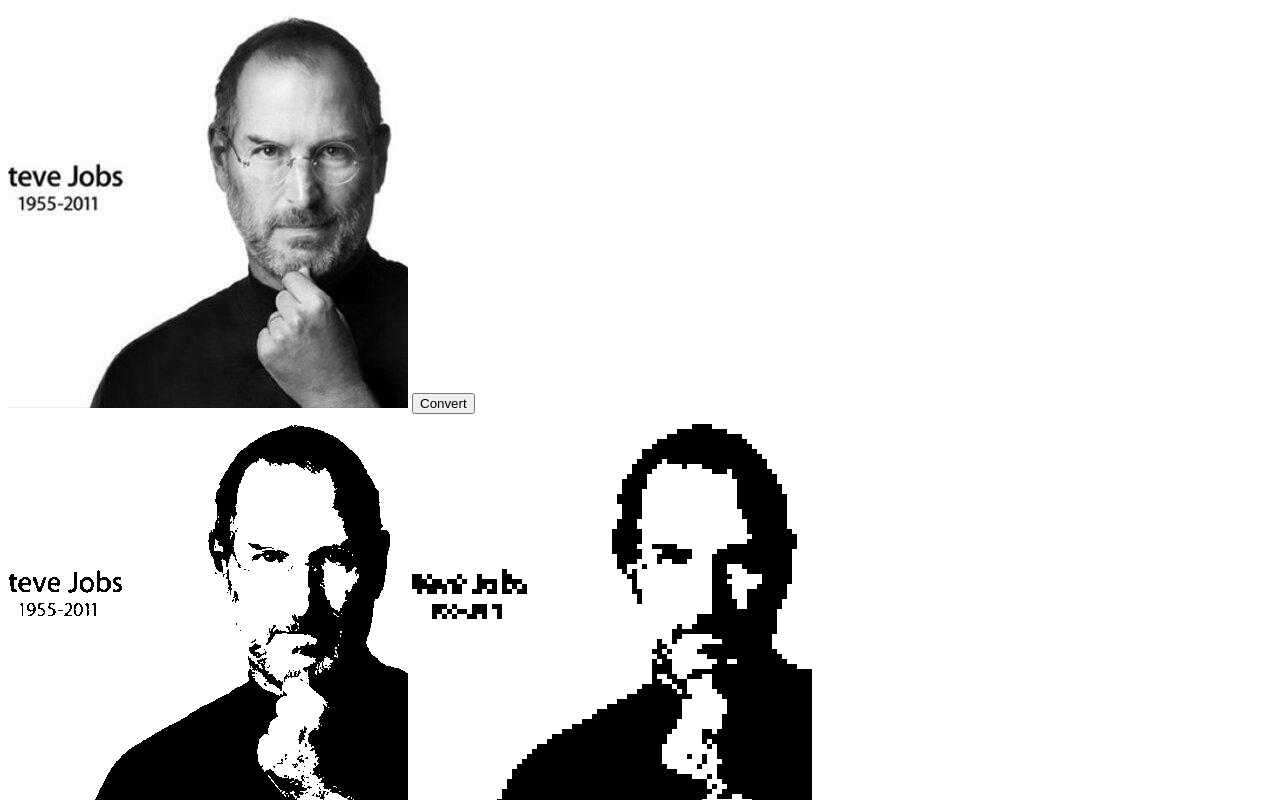
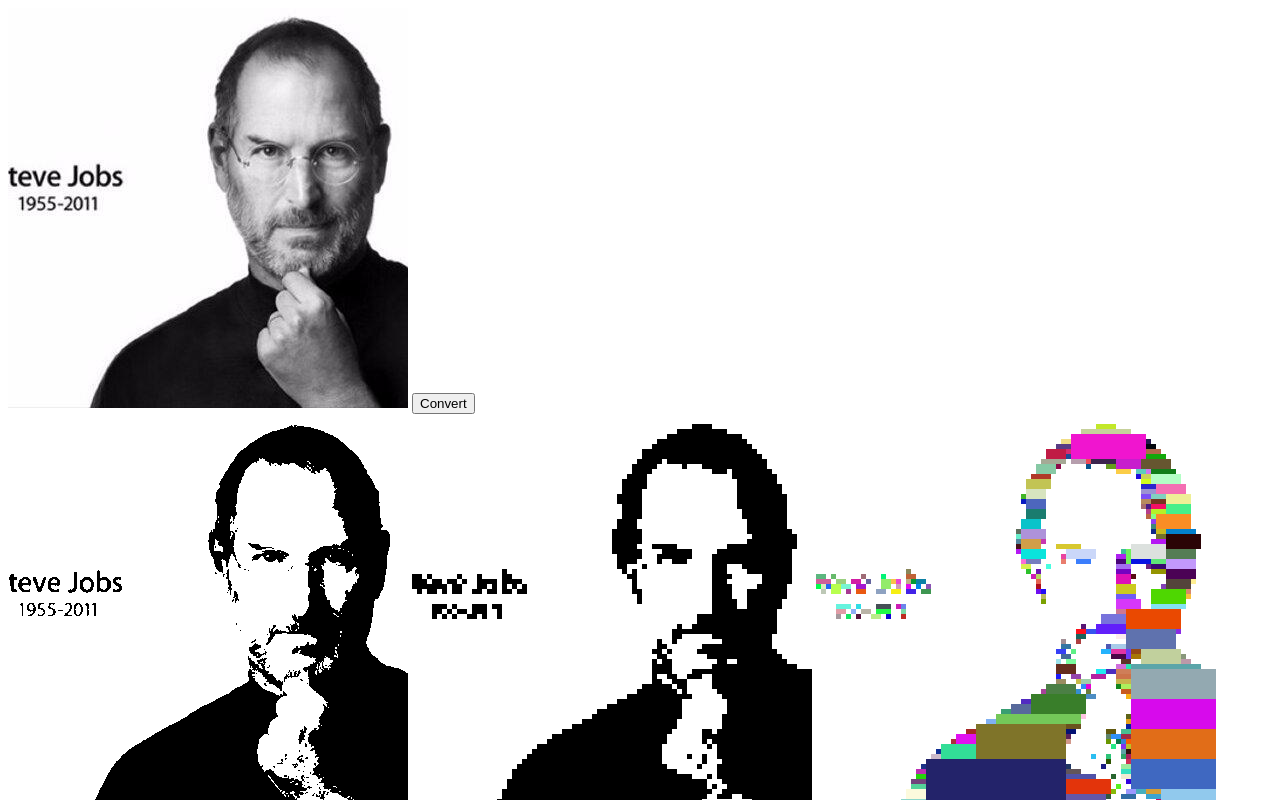
Before and after one commit to ramadimasatria/faceword, a plain HTML site: page demo/index.html in a window 1280 px wide. Both pictures are taken after a click on the button "Convert". Shown: the top 800 px of the page. Drawn offline with nearby package versions, Linux system fonts and the light colour scheme.

Commit message:
prefer 'long' than 'fat' rectangle

```diff
--- a/demo/index.html
+++ b/demo/index.html
@@ -25,7 +25,7 @@
 	<script>
 		function run () {
 			var img = document.getElementById('image'),
-          text = 'Here’s to the crazy ones. The misfits. The rebels. The troublemakers. The round pegs in the square holes. The ones who see things differently. They’re not fond of rules. And they have no respect for the status quo. You can quote them, disagree with them, glorify or vilify them. About the only thing you can’t do is ignore them. Because they change things. They invent. They imagine. They heal. They explore. They create. They inspire. They push the human race forward. Maybe they have to be crazy.How else can you stare at an empty canvas and see a work of art? Or sit in silence and hear a song that’s never been written? Or gaze at a red planet and see a laboratory on wheels? We make tools for these kinds of people. While some see them as the crazy ones, we see genius. Because the people who are crazy enough to think they can change the world, are the ones who do.';
+          text = 'apple ipod iphone ipad steve jobs mac macbook imac innovation technology ios keynote';
 
       FaceWord.run(img, text, '#canvas');
 		}
--- a/src/block-manager.js
+++ b/src/block-manager.js
@@ -70,12 +70,13 @@ FaceWord.BlockManager = (function (FaceWord) {
     var block   = {},
         x       = cell.x,
         y       = cell.y,
-        maxArea, prevWidth, width, height, i,
-        adjacentCell;
+        maxArea, maxHeight,
+        prevWidth, width, height, i;
 
     maxArea = 0;
+    maxHeight = Math.min(cell.rowWeight, Math.ceil(0.3*cell.colWeight));
     prevWidth = cell.colWeight;
-    for (var row = 0; row < cell.rowWeight; row++) {
+    for (var row = 0; row < maxHeight; row++) {
       var observedCell = matrix[y+row][x],
           observedArea;
 
@@ -151,13 +152,6 @@ FaceWord.BlockManager = (function (FaceWord) {
     // FaceWord.Debug.printMatrix(weightedMatrix, '#weighted');
   };
 
-  var compareWeight = function (a, b) {
-    var val1, val2;
-    val1 = a.colWeight * a.rowWeight;
-    val2 = b.colWeight * b.rowWeight;
-    return val2 - val1;
-  };
-
   var getMaxWeight = function (matrix) {
     var maxWeight = 0,
         cell = {},
--- a/src/core.js
+++ b/src/core.js
@@ -1,7 +1,13 @@
 var FaceWord = (function () {
+  var iter = 1;
+
   var settings = {
-    contrast:  -10,
-    blockSize: 5
+    contrast:    -10,
+    blockSize:   5,
+    minFontSize: 2,
+    maxFontSize: 16,
+    minHeight:   5,
+    minWidth:    5,
   };
 
   var canvasEl,
@@ -21,7 +27,7 @@ var FaceWord = (function () {
     for (var i = 0; i < blocks.length; i++) {
       var block = restoreBlockSize(blocks[i]);
 
-      fillText(block);
+      renderText(block);
     }
   }
 
@@ -36,57 +42,50 @@ var FaceWord = (function () {
     };
   }
 
-  function fillText (block) {
+  function renderText (block) {
     var word = wordManager.getRandomWord(),
         x = block.x,
         y = block.y,
         width = block.width,
         height = block.height,
+        fontMeasure = measureFont(word, ctx, width, height),
         fontSize,
         fontOffset;
 
-    fontSize = measureFontSize(word, ctx, width, height);
-    fontHeight = fontSize * 0.7;
+    if (!fontMeasure) return;
+
+    fontSize = fontMeasure[0];
+    fontWidth = fontMeasure[1];
+    fontHeight = fontSize * 0.8;
 
     ctx.font = fontSize + 'px serif';
     ctx.fillText(word, x, y+fontHeight, width);
 
-    // Run the function again if there's an extra space
-    var extraHeight = height - fontHeight,
-        extraBlock;
+    // Return optimal font size
+    function measureFont (word, ctx, maxWidth, maxHeight) {
+        var size = settings.minFontSize,
+            wDiff,
+            textWidth,
+            maxTextWidth;
 
-    if (extraHeight > 10) {
-        extraBlock = {
-            x:      block.x,
-            y:      block.y + fontHeight + 2, // add some extra pixel
-            width:  block.width,
-            height: extraHeight
-        };
-        fillText(extraBlock);
-    }
-
-    // Return optimal font size
-    function measureFontSize (word, ctx, maxWidth, maxHeight) {
-        var size = 4,
-            wDiff,
-            textWidth;
 
         ctx.font = size + 'px serif';
         textWidth = ctx.measureText(word).width;
         wDiff = maxWidth - textWidth;
 
         if (wDiff < 0) {
-            return size;
+            return false;
         }
 
-        while(wDiff > 0){
-            size += 2;
-            ctx.font = size + 'px serif';
-            textWidth = ctx.measureText(word).width;
-            wDiff = maxWidth - textWidth;
+        while(wDiff > 0 && size < maxHeight){
+          maxTextWidth = textWidth;
+
+          size += 1;
+          ctx.font = size + 'px serif';
+          textWidth = ctx.measureText(word).width;
+          wDiff = maxWidth - textWidth;
         }
-
-        return size - 2;
+        return [size - 1, maxTextWidth];
     }
   }
 
--- a/src/image-processor.js
+++ b/src/image-processor.js
@@ -124,7 +124,7 @@ FaceWord.ImageProcessor = (function (FaceWord) {
       blockSize: blockSize,
     };
 
-    FaceWord.Debug.printMatrix(matrix.data, '#matrix');
+    // FaceWord.Debug.printMatrix(matrix.data, '#matrix');
   };
 
   return {
--- a/src/word-manager.js
+++ b/src/word-manager.js
@@ -8,8 +8,8 @@ FaceWord.WordManager = (function (FaceWord) {
   var getRandomWord = function () {
     var word = wordPool[Math.floor(Math.random()*wordPool.length)];
 
-    if (word.length >= 3)
-        return word.toLowerCase();
+    if (word.length >= 4 && word.length <=6)
+        return word.toUpperCase();
 
     return getRandomWord();
   };
```
